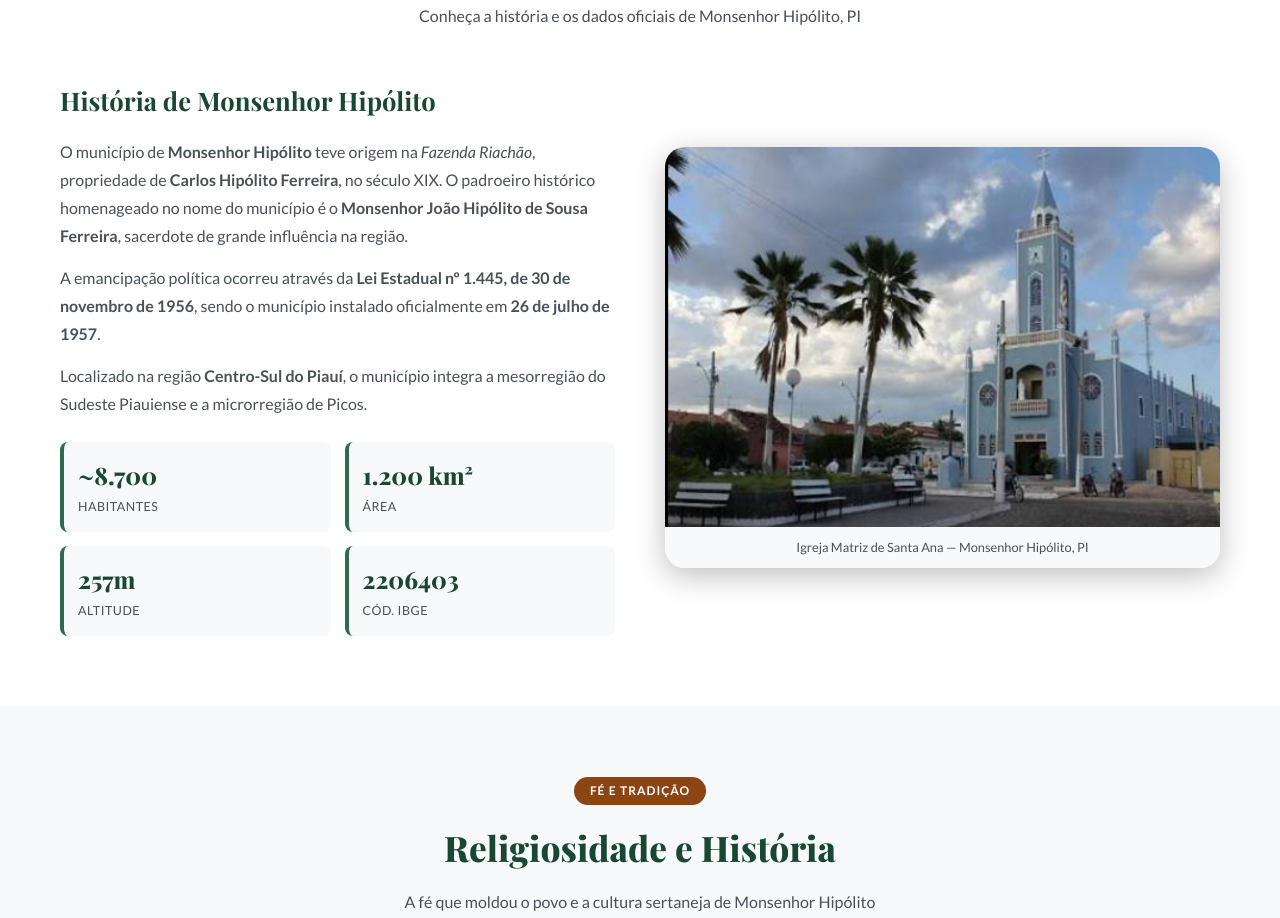
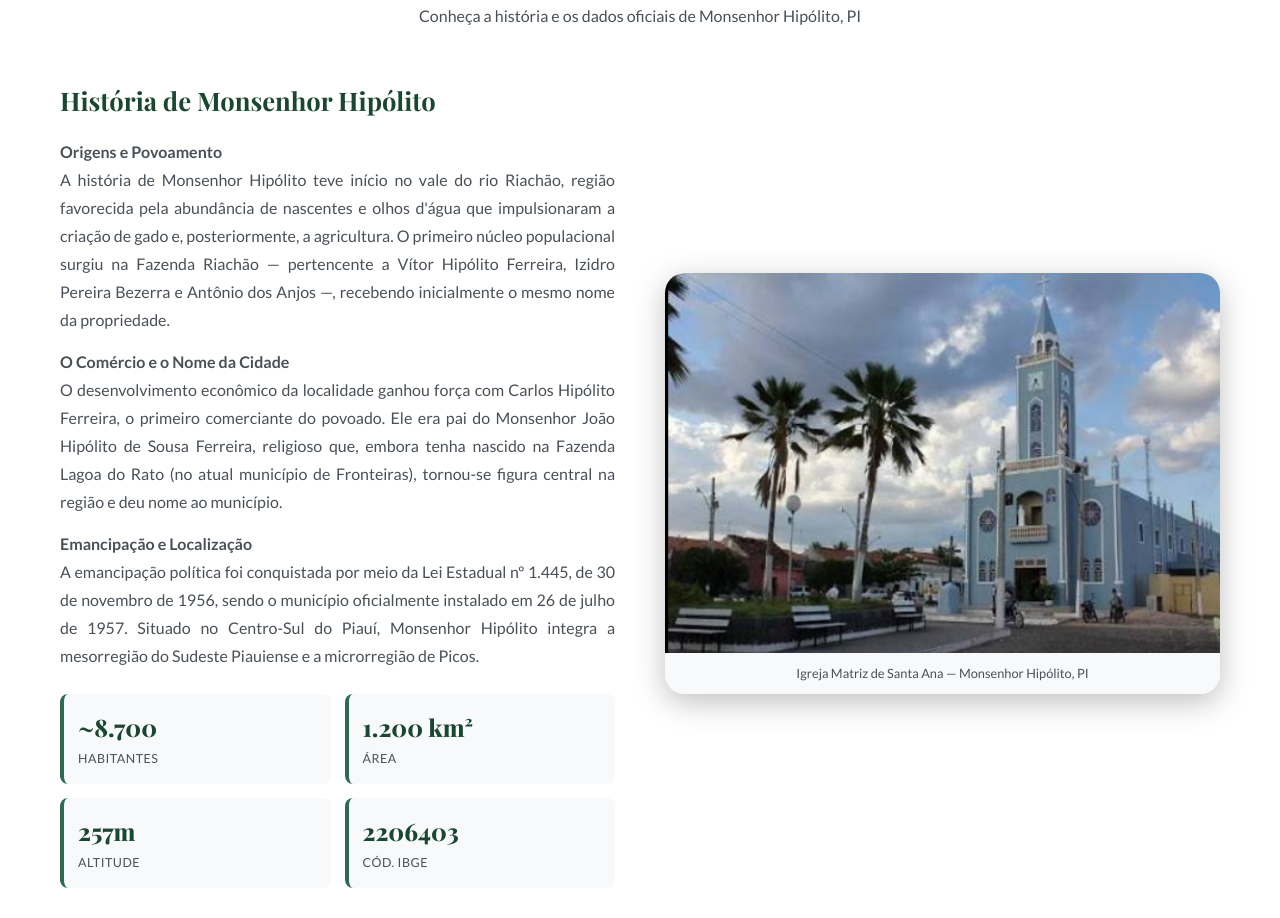
Before and after one commit to jordanasousa-sudo/raizes-e-rotas-monsenhor-hipolito, a plain HTML site: page index.html in a window 1280 px wide. Shown: the part 929-1847 px from the top of the page. Drawn offline with nearby package versions, Linux system fonts and the light colour scheme; a web font is replaced by a local one.

Commit message:
Add files via upload

```diff
--- a/index.html
+++ b/index.html
@@ -87,9 +87,9 @@
     <div class="sobre-grid">
       <div class="sobre-texto">
         <h3>Hist&oacute;ria de Monsenhor Hip&oacute;lito</h3>
-        <p>O munic&iacute;pio de <strong>Monsenhor Hip&oacute;lito</strong> teve origem na <em>Fazenda Riach&atilde;o</em>, propriedade de <strong>Carlos Hip&oacute;lito Ferreira</strong>, no s&eacute;culo XIX. O padroeiro hist&oacute;rico homenageado no nome do munic&iacute;pio &eacute; o <strong>Monsenhor Jo&atilde;o Hip&oacute;lito de Sousa Ferreira</strong>, sacerdote de grande influ&ecirc;ncia na regi&atilde;o.</p>
-        <p>A emancipa&ccedil;&atilde;o pol&iacute;tica ocorreu atrav&eacute;s da <strong>Lei Estadual n&ordm; 1.445, de 30 de novembro de 1956</strong>, sendo o munic&iacute;pio instalado oficialmente em <strong>26 de julho de 1957</strong>.</p>
-        <p>Localizado na regi&atilde;o <strong>Centro-Sul do Piau&iacute;</strong>, o munic&iacute;pio integra a mesorregi&atilde;o do Sudeste Piauiense e a microrregi&atilde;o de Picos.</p>
+        <p><strong>Origens e Povoamento</strong><br />A hist&oacute;ria de Monsenhor Hip&oacute;lito teve in&iacute;cio no vale do rio Riach&atilde;o, regi&atilde;o favorecida pela abund&acirc;ncia de nascentes e olhos d'&aacute;gua que impulsionaram a cria&ccedil;&atilde;o de gado e, posteriormente, a agricultura. O primeiro n&uacute;cleo populacional surgiu na Fazenda Riach&atilde;o &mdash; pertencente a V&iacute;tor Hip&oacute;lito Ferreira, Izidro Pereira Bezerra e Ant&ocirc;nio dos Anjos &mdash;, recebendo inicialmente o mesmo nome da propriedade.</p>
+        <p><strong>O Com&eacute;rcio e o Nome da Cidade</strong><br />O desenvolvimento econ&ocirc;mico da localidade ganhou for&ccedil;a com Carlos Hip&oacute;lito Ferreira, o primeiro comerciante do povoado. Ele era pai do Monsenhor Jo&atilde;o Hip&oacute;lito de Sousa Ferreira, religioso que, embora tenha nascido na Fazenda Lagoa do Rato (no atual munic&iacute;pio de Fronteiras), tornou-se figura central na regi&atilde;o e deu nome ao munic&iacute;pio.</p>
+        <p><strong>Emancipa&ccedil;&atilde;o e Localiza&ccedil;&atilde;o</strong><br />A emancipa&ccedil;&atilde;o pol&iacute;tica foi conquistada por meio da Lei Estadual n&ordm; 1.445, de 30 de novembro de 1956, sendo o munic&iacute;pio oficialmente instalado em 26 de julho de 1957. Situado no Centro-Sul do Piau&iacute;, Monsenhor Hip&oacute;lito integra a mesorregi&atilde;o do Sudeste Piauiense e a microrregi&atilde;o de Picos.</p>
         <div class="dados-basicos">
           <div class="dado-item">
             <span class="dado-valor">~8.700</span>
--- a/style.css
+++ b/style.css
@@ -428,6 +428,7 @@ a:hover { color: var(--dourado); }
   color: var(--cinza-texto);
   line-height: 1.65;
   margin-bottom: 14px;
+  text-align: justify;
 }
 
 .card-info {
@@ -463,6 +464,7 @@ a:hover { color: var(--dourado); }
   margin-bottom: 14px;
   color: var(--cinza-texto);
   line-height: 1.75;
+  text-align: justify;
 }
 
 .dados-basicos {
```
